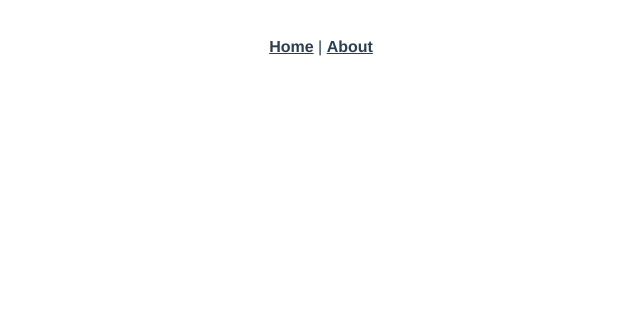
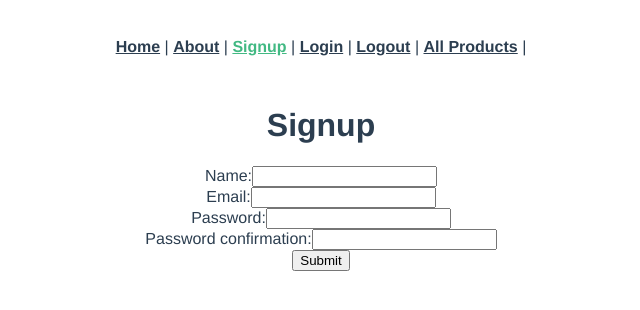
Before and after one commit to megscherz/alternatively_green_app, a Vue app: page /signup in a window 1280 px wide. Before the commit this address had no page. Shown: the top 310 px of the page, without its empty margins (319-959 px from the left). Built offline with nearby package versions, Linux system fonts and the light colour scheme.

Commit message:
adds signup, login, and logout view pages

```diff
--- a/src/App.vue
+++ b/src/App.vue
@@ -3,6 +3,15 @@
     <router-link to="/">Home</router-link>
     |
     <router-link to="/about">About</router-link>
+    |
+    <router-link to="/signup">Signup</router-link>
+    |
+    <router-link to="/login">Login</router-link>
+    |
+    <router-link to="/logout">Logout</router-link>
+    |
+    <router-link to="/products">All Products</router-link>
+    |
   </div>
   <router-view />
 </template>
--- a/src/main.js
+++ b/src/main.js
@@ -1,5 +1,13 @@
 import { createApp } from "vue";
 import App from "./App.vue";
 import router from "./router";
+import axios from "axios";
+
+axios.defaults.baseURL = process.env.NODE_ENV === "development" ? "http://localhost:3000" : "/";
+
+var jwt = localStorage.getItem("jwt");
+if (jwt) {
+  axios.defaults.headers.common["Authorization"] = `Bearer ${jwt}`;
+}
 
 createApp(App).use(router).mount("#app");
--- a/src/router/index.js
+++ b/src/router/index.js
@@ -1,5 +1,9 @@
 import { createRouter, createWebHistory } from "vue-router";
 import Home from "../views/Home.vue";
+import Signup from "../views/Signup.vue";
+import Login from "../views/Login.vue";
+import Logout from "../views/Logout.vue";
+import ProductsIndex from "../views/ProductsIndex.vue";
 
 const routes = [
   {
@@ -10,10 +14,15 @@
   {
     path: "/about",
     name: "About",
-    // route level code-splitting
-    // this generates a separate chunk (about.[hash].js) for this route
-    // which is lazy-loaded when the route is visited.
     component: () => import(/* webpackChunkName: "about" */ "../views/About.vue"),
+  },
+  { path: "/signup", name: "signup", component: Signup },
+  { path: "/login", name: "login", component: Login },
+  { path: "/logout", name: "logout", component: Logout },
+  {
+    path: "/products",
+    name: "products-index",
+    component: ProductsIndex,
   },
 ];
 
--- a/src/views/Home.vue
+++ b/src/views/Home.vue
@@ -1,18 +1,19 @@
+<script>
+export default {
+  data: function () {
+    return {
+      message: "Welcome to Vue.js!",
+    };
+  },
+  created: function () {},
+  methods: {},
+};
+</script>
+
 <template>
   <div class="home">
-    <img alt="Vue logo" src="../assets/logo.png" />
-    <HelloWorld msg="Welcome to Your Vue.js App" />
+    <h1>{{ message }}</h1>
   </div>
 </template>
 
-<script>
-// @ is an alias to /src
-import HelloWorld from "@/components/HelloWorld.vue";
-
-export default {
-  name: "Home",
-  components: {
-    HelloWorld,
-  },
-};
-</script>
+<style></style>
--- /dev/null
+++ b/src/views/Login.vue
@@ -0,0 +1,49 @@
+<script>
+import axios from "axios";
+
+export default {
+  data: function () {
+    return {
+      newSessionParams: {},
+      errors: [],
+    };
+  },
+  methods: {
+    submit: function () {
+      axios
+        .post("/sessions", this.newSessionParams)
+        .then((response) => {
+          axios.defaults.headers.common["Authorization"] = "Bearer " + response.data.jwt;
+          localStorage.setItem("jwt", response.data.jwt);
+          this.$router.push("/");
+        })
+        .catch((error) => {
+          console.log(error.response);
+          this.errors = ["Invalid email or password."];
+          this.email = "";
+          this.password = "";
+        });
+    },
+  },
+};
+</script>
+
+<template>
+  <div class="login">
+    <form v-on:submit.prevent="submit()">
+      <h1>Login</h1>
+      <ul>
+        <li v-for="error in errors" v-bind:key="error">{{ error }}</li>
+      </ul>
+      <div>
+        <label>Email:</label>
+        <input type="email" v-model="newSessionParams.email" />
+      </div>
+      <div>
+        <label>Password:</label>
+        <input type="password" v-model="newSessionParams.password" />
+      </div>
+      <input type="submit" value="Submit" />
+    </form>
+  </div>
+</template>
--- /dev/null
+++ b/src/views/Logout.vue
@@ -0,0 +1,15 @@
+<script>
+import axios from "axios";
+
+export default {
+  created: function () {
+    delete axios.defaults.headers.common["Authorization"];
+    localStorage.removeItem("jwt");
+    this.$router.push("/");
+  },
+};
+</script>
+
+<template>
+  <div class="logout"></div>
+</template>
--- /dev/null
+++ b/src/views/ProductsIndex.vue
@@ -0,0 +1,39 @@
+<script>
+import axios from "axios";
+
+export default {
+  data: function () {
+    return {
+      products: [],
+    };
+  },
+  created: function () {
+    this.indexProducts();
+  },
+  methods: {
+    indexProducts: function () {
+      axios.get("/products").then((response) => {
+        console.log("products index", response);
+        this.products = response.data;
+      });
+    },
+  },
+};
+</script>
+
+<template>
+  <div class="products-index">
+    <h1>All Products</h1>
+    <div v-for="product in products" v-bind:key="product.id">
+      <h2>{{ product.name }}</h2>
+      <img v-bind:src="product.image_url" v-bind:alt="product.name" />
+    </div>
+  </div>
+</template>
+
+<style>
+img {
+  width: 300px;
+  height: 400px;
+}
+</style>
--- /dev/null
+++ b/src/views/Signup.vue
@@ -0,0 +1,53 @@
+<script>
+import axios from "axios";
+
+export default {
+  data: function () {
+    return {
+      newUserParams: {},
+      errors: [],
+    };
+  },
+  methods: {
+    submit: function () {
+      axios
+        .post("/users", this.newUserParams)
+        .then((response) => {
+          console.log(response.data);
+          this.$router.push("/login");
+        })
+        .catch((error) => {
+          this.errors = error.response.data.errors;
+        });
+    },
+  },
+};
+</script>
+
+<template>
+  <div class="signup">
+    <form v-on:submit.prevent="submit()">
+      <h1>Signup</h1>
+      <ul>
+        <li v-for="error in errors" v-bind:key="error">{{ error }}</li>
+      </ul>
+      <div>
+        <label>Name:</label>
+        <input type="text" v-model="newUserParams.name" />
+      </div>
+      <div>
+        <label>Email:</label>
+        <input type="email" v-model="newUserParams.email" />
+      </div>
+      <div>
+        <label>Password:</label>
+        <input type="password" v-model="newUserParams.password" />
+      </div>
+      <div>
+        <label>Password confirmation:</label>
+        <input type="password" v-model="newUserParams.password_confirmation" />
+      </div>
+      <input type="submit" value="Submit" />
+    </form>
+  </div>
+</template>
```
